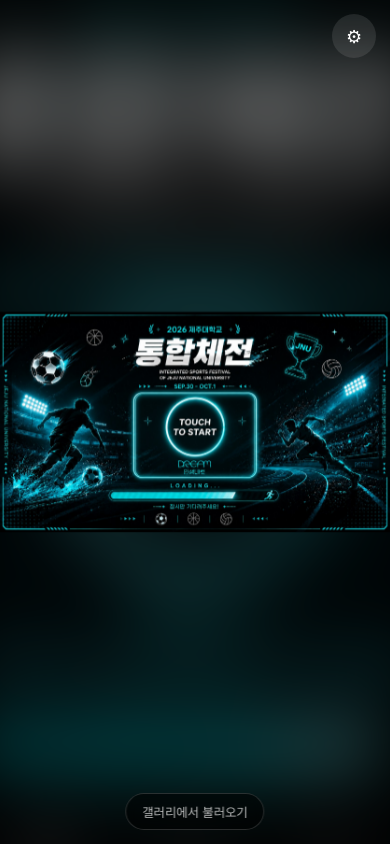
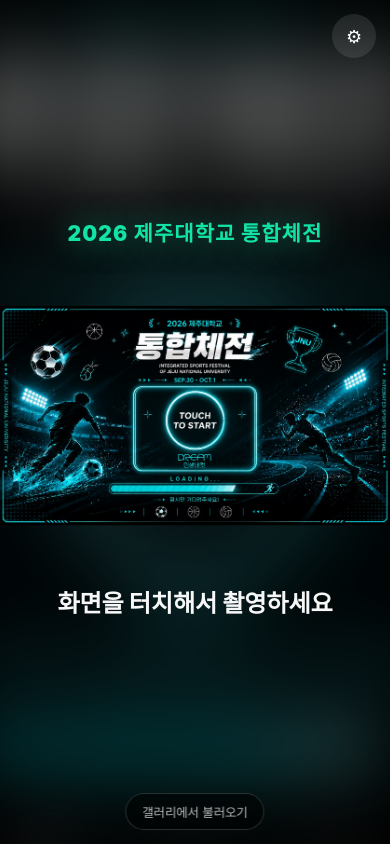
Before and after one commit to DREAM-2026-D/DREAM-4CUT, a website: page index.html in a window 390 px wide. Drawn offline with Linux system fonts and the light colour scheme; no server answers.

Commit message:
아이패드 세로 화면에 맞게 대기화면 재구성
12.9인치 아이패드 세로는 3:4 인데 아트워크가 16:9 라 화면의 42%만
차지하고 위아래가 비었다. 좌우를 잘라 채우면 선수와 제목이 사라지므로,
남는 공간에 제목과 안내 문구를 넣어 채우는 방식으로 바꿨다.
가로 화면은 기존처럼 그림이 전체를 채운다.

```diff
--- a/index.html
+++ b/index.html
@@ -128,15 +128,40 @@
     opacity:0;transition:opacity .45s ease;
   }
   .idle-art.ready{opacity:1;}
-  .idle-art img{position:absolute;inset:0;width:100%;height:100%;display:block;}
-  .idle-art-blur{object-fit:cover;filter:blur(30px) brightness(.45);transform:scale(1.15);}
-  /* 세로 화면(폰)에서는 디자인이 잘리지 않게 통째로 보여주고,
-     가로 화면(노트북·부스 모니터)에서는 화면을 꽉 채운다 */
-  .idle-art-main{object-fit:contain;animation:idleBreathe 5.5s ease-in-out infinite;}
+  .idle-art-blur{
+    position:absolute;inset:0;width:100%;height:100%;display:block;
+    object-fit:cover;filter:blur(30px) brightness(.4);transform:scale(1.15);
+  }
+
+  /* 기본은 세로 화면(아이패드·폰) 기준.
+     16:9 그림은 3:4 화면을 자르지 않고 채울 수 없으므로,
+     그림은 가로폭에 맞추고 남는 위아래를 문구로 채운다. */
+  .idle-stack{
+    position:absolute;inset:0;display:flex;flex-direction:column;
+    align-items:center;justify-content:center;gap:clamp(20px,7vh,96px);
+    padding:calc(30px + var(--safe-t)) 0 calc(38px + var(--safe-b));
+  }
+  .idle-art-main{
+    width:100%;height:auto;display:block;object-fit:contain;
+    animation:idleBreathe 5.5s ease-in-out infinite;
+  }
+  @keyframes idleBreathe{0%,100%{transform:scale(1);}50%{transform:scale(1.014);}}
+
+  .idle-top{
+    margin:0;font-size:min(5.4vw,3.8vh);font-weight:900;color:var(--mint);
+    letter-spacing:.05em;text-shadow:0 0 32px rgba(18,227,166,.55);
+  }
+  .idle-tap{
+    margin:0;font-size:min(6.2vw,4.4vh);font-weight:800;
+    animation:breathe 2.4s ease-in-out infinite;
+  }
+
+  /* 가로 화면(노트북·부스 모니터)에서는 그림만으로 화면을 꽉 채운다 */
   @media (min-aspect-ratio: 4/3){
-    .idle-art-main{object-fit:cover;}
-  }
-  @keyframes idleBreathe{0%,100%{transform:scale(1);}50%{transform:scale(1.014);}}
+    .idle-stack{padding:0;gap:0;}
+    .idle-art-main{position:absolute;inset:0;height:100%;object-fit:cover;}
+    .idle-top,.idle-tap{display:none;}
+  }
 
   /* 디자인 그림이 뜨면 CSS로 만든 대체 화면은 감춘다 */
   #startScreen.has-art .idle-inner,
@@ -418,8 +443,12 @@
   <!-- 디자인 대기화면. 이미지가 안 뜨면 위의 CSS 대기화면이 그대로 남는다. -->
   <div class="idle-art" id="idleArt" aria-hidden="true">
     <img class="idle-art-blur" src="assets/idle.jpg" alt="">
-    <img class="idle-art-main" id="idleArtImg" src="assets/idle.jpg"
-         alt="2026 제주대학교 통합체전 인생네컷 — 화면을 터치해 시작">
+    <div class="idle-stack">
+      <p class="idle-top">2026 제주대학교 통합체전</p>
+      <img class="idle-art-main" id="idleArtImg" src="assets/idle.jpg"
+           alt="2026 제주대학교 통합체전 인생네컷 — 화면을 터치해 시작">
+      <p class="idle-tap">화면을 터치해서 촬영하세요</p>
+    </div>
   </div>
 
   <button class="idle-gear" id="btnSettings1" aria-label="촬영 설정">⚙</button>
```
